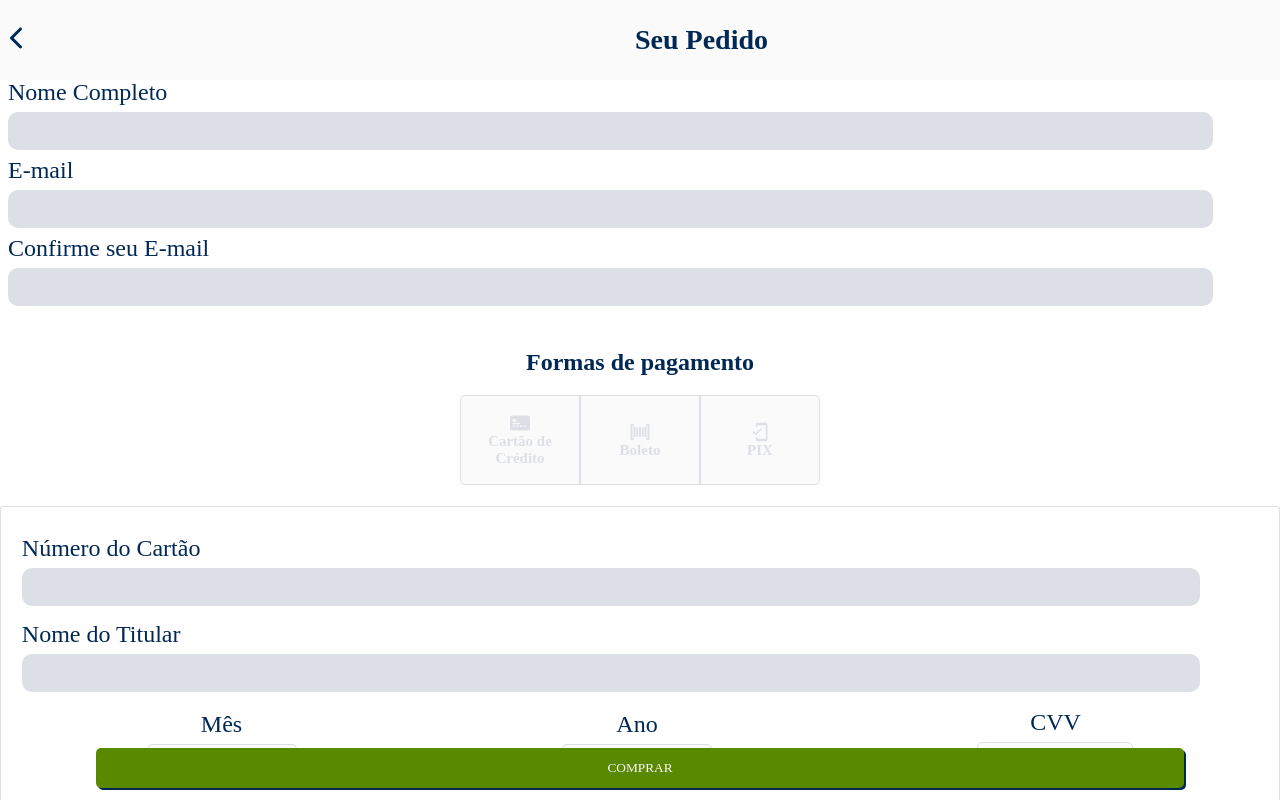
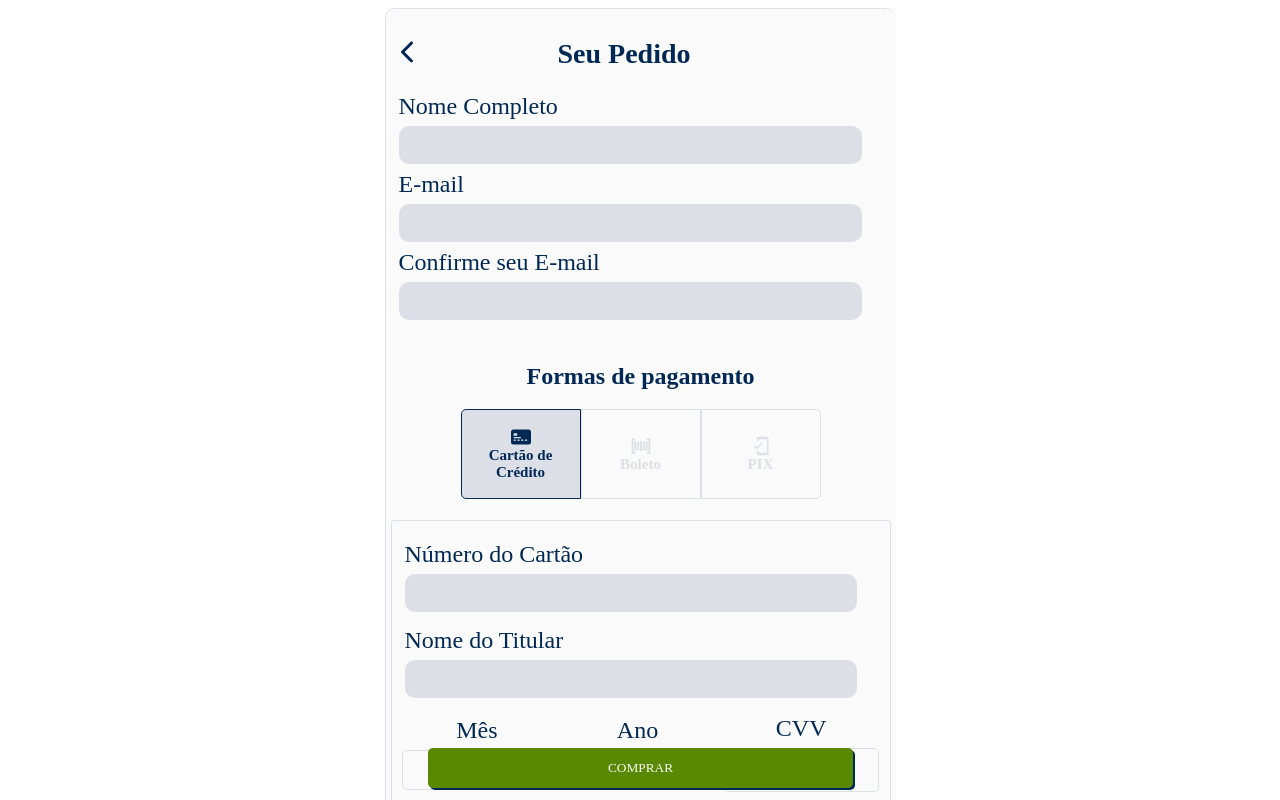
Before and after one commit to IgorcAnjos/HackaDev_React, a React (Create React App) app: page /checkout in a window 1280 px wide. Shown: the top 800 px of the page. Built offline with nearby package versions, Linux system fonts and the light colour scheme; a web font is replaced by a local one.

Commit message:
Funcionalidades dos botoes de formas de pagamento na pagina de checkout

```diff
--- a/src/components/BotoesCheckout/BotoesCheckout.jsx
+++ b/src/components/BotoesCheckout/BotoesCheckout.jsx
@@ -5,7 +5,7 @@ import { IoMdBarcode } from "react-icons/io";
 
 import "./BotoesCheckout.css";
 
-function BotoesCheckout() {
+function BotoesCheckout({ formaDePagamento, setFormaDePagamento }) {
   return (
     <section className="formulario formas-pagamento">
       <div className="texto-descricao">
@@ -14,19 +14,64 @@ function BotoesCheckout() {
       <div className="select-formas-pagamento">
         <ul className="lista formas-pagamento">
           <li className="lista-pagamento item">
-            <button className="selecao-forma" id="cartao-credito">
+            <button
+              className="selecao-forma"
+              id="cartao-credito"
+              style={
+                formaDePagamento === "cartaoCredito"
+                  ? {
+                      border: "1px solid #002855",
+                      color: "#002855",
+                      background: "#dcdfe5",
+                    }
+                  : {}
+              }
+              onClick={() => {
+                setFormaDePagamento("cartaoCredito");
+              }}
+            >
               <BsFillCreditCard2FrontFill className="i" />
               <p className="texto-forma-pagamento">Cartão de Crédito</p>
             </button>
           </li>
           <li className="lista-pagamento item">
-            <button className="selecao-forma" id="boleto">
+            <button
+              className="selecao-forma"
+              id="boleto"
+              style={
+                formaDePagamento === "boleto"
+                  ? {
+                      border: "1px solid #002855",
+                      color: "#002855",
+                      background: "#dcdfe5",
+                    }
+                  : {}
+              }
+              onClick={() => {
+                setFormaDePagamento("boleto");
+              }}
+            >
               <IoMdBarcode className="i" />
               <p className="texto-forma-pagamento">Boleto</p>
             </button>
           </li>
           <li className="lista-pagamento item">
-            <button className="selecao-forma" id="pix">
+            <button
+              className="selecao-forma"
+              id="pix"
+              style={
+                formaDePagamento === "pix"
+                  ? {
+                      border: "1px solid #002855",
+                      color: "#002855",
+                      background: "#dcdfe5",
+                    }
+                  : {}
+              }
+              onClick={() => {
+                setFormaDePagamento("pix");
+              }}
+            >
               <MdOutlineMobileFriendly className="i" />
               <p className="texto-forma-pagamento">PIX</p>
             </button>
--- a/src/components/DetalhesCompra/DetalhesCompra.jsx
+++ b/src/components/DetalhesCompra/DetalhesCompra.jsx
@@ -5,11 +5,11 @@ import "./DetalhesCompra.css";
 
 function DetalhesCompra({ listaCarrinho }) {
   return (
-    <section class="detalhes-da-compra">
-      <div class="botao-detalhes-da-compra" id="botao-detalhes-da-compra">
+    <section className="detalhes-da-compra">
+      <div className="botao-detalhes-da-compra" id="botao-detalhes-da-compra">
         <p>Detalhes da Compra</p>
       </div>
-      <ul class="lista-produtos" id="lista-produtos">
+      <ul className="lista-produtos" id="lista-produtos">
         {listaCarrinho.map((produto) => (
           <ListaProdutosCheckout
             key={produto.id}
--- a/src/components/PagamentoCartao/PagamentoCartao.jsx
+++ b/src/components/PagamentoCartao/PagamentoCartao.jsx
@@ -35,7 +35,7 @@ function PagamentoCartao({ listaCarrinho }) {
           <div className="entrada-mes">
             <label
               className="texto-informacao-cartao"
-              for="validade-mes-cartao"
+              htmlFor="validade-mes-cartao"
             >
               Mês
             </label>
@@ -58,7 +58,7 @@ function PagamentoCartao({ listaCarrinho }) {
           <div className="entrada-ano">
             <label
               className="texto-informacao-cartao"
-              for="validade-ano-cartao"
+              htmlFor="validade-ano-cartao"
             >
               Ano
             </label>
@@ -78,14 +78,17 @@ function PagamentoCartao({ listaCarrinho }) {
             </select>
           </div>
           <div className="entrada-codigo-verificacao">
-            <label className="texto-informacao-cartao" for="codigo-verificacao">
+            <label
+              className="texto-informacao-cartao"
+              htmlFor="codigo-verificacao"
+            >
               CVV
             </label>
             <input type="number" placeholder="CVV" id="codigo-verificacao" />
           </div>
         </section>
         <div className="entrada-parcelas">
-          <label className="texto-informacao-cartao" for="parcelas">
+          <label className="texto-informacao-cartao" htmlFor="parcelas">
             Parcelas
           </label>
 
--- a/src/components/PagesJSX/Checkout/Checkout.css
+++ b/src/components/PagesJSX/Checkout/Checkout.css
@@ -6,7 +6,6 @@
     height: max-content;
     margin: auto;
     background: #fafafa;
-    padding: 1vw;
     height: 100vh;
     overflow-y: scroll;
   }
@@ -36,7 +35,7 @@
     display: flex;
     align-items: center;
     justify-content: center;
-    background: #fafafa;
+    background: transparent;
   }
   .finalizar-compra .comprar {
     width: 85vw;
@@ -64,8 +63,18 @@
 /* Desktop */
 @media (min-width: 500px) {
   .checkout-container {
-    width: 50vw;
-    overflow-y: hidden;
+    width: 500px;
+    margin: 0 auto;
+    margin-top: 1vh;
+    background-color: #fafafa;
+    padding: 5px;
+    padding-bottom: 5vh;
+    height: 97vh;
+    overflow-y: scroll;
+    border-bottom: 1px solid #dcdfe5;
+    border-left: 1px solid #dcdfe5;
+    border-top: 1px solid #dcdfe5;
+    border-radius: 10px;
   }
 
   .texto-descricao {
@@ -88,7 +97,7 @@
 
   /* Botão de finalizar o pagamento */
   .finalizar-compra {
-    width: 100%;
+    width: 500px;
     margin: 0 auto;
     margin-left: 0;
     height: 6vh;
--- a/src/components/PagesJSX/Checkout/Checkout.jsx
+++ b/src/components/PagesJSX/Checkout/Checkout.jsx
@@ -1,4 +1,4 @@
-import React from "react";
+import { React, useState } from "react";
 import { Link } from "react-router-dom";
 
 import InputCheckout from "../../InputCheckout/InputCheckout";
@@ -10,8 +10,9 @@ import DetalhesCompra from "../../DetalhesCompra/DetalhesCompra";
 import "./Checkout.css";
 
 const Checkout = ({ listaCarrinho }) => {
+  const [formaDePagamento, setFormaDePagamento] = useState("cartaoCredito");
   return (
-    <div classNameName="checkout-container">
+    <div className="checkout-container">
       <Header texto="Seu Pedido" />
       <InputCheckout
         texto="Nome Completo"
@@ -37,8 +38,15 @@ const Checkout = ({ listaCarrinho }) => {
         size="30"
         maxlength="30"
       />
-      <BotoesCheckout />
-      <PagamentoCartao listaCarrinho={listaCarrinho} />
+      <BotoesCheckout
+        setFormaDePagamento={setFormaDePagamento}
+        formaDePagamento={formaDePagamento}
+      />
+      {formaDePagamento === "cartaoCredito" ? (
+        <PagamentoCartao listaCarrinho={listaCarrinho} />
+      ) : (
+        ""
+      )}
       <DetalhesCompra listaCarrinho={listaCarrinho} />
       <section className="finalizar-compra">
         <Link to="/" className="comprar">
```
